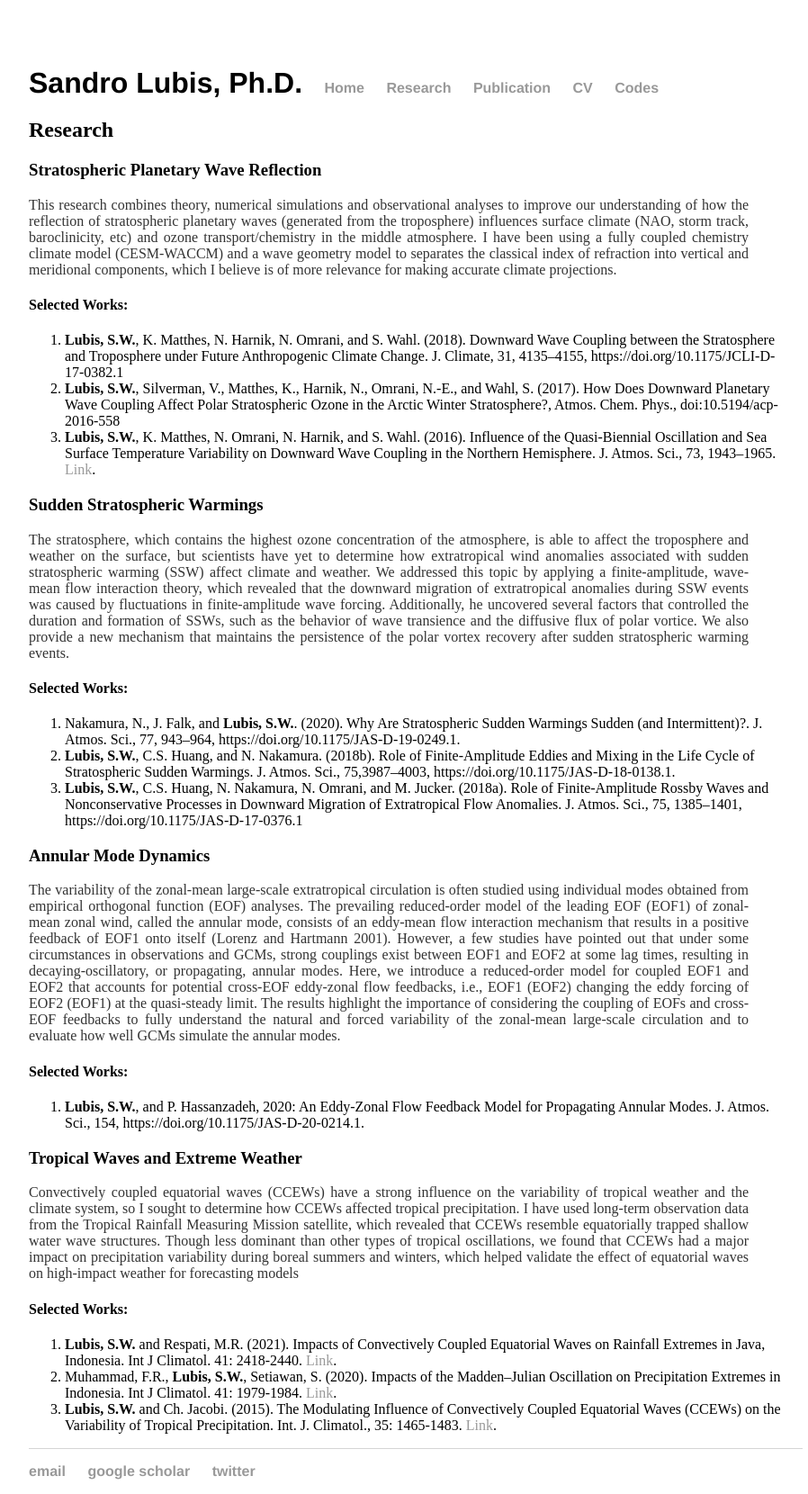
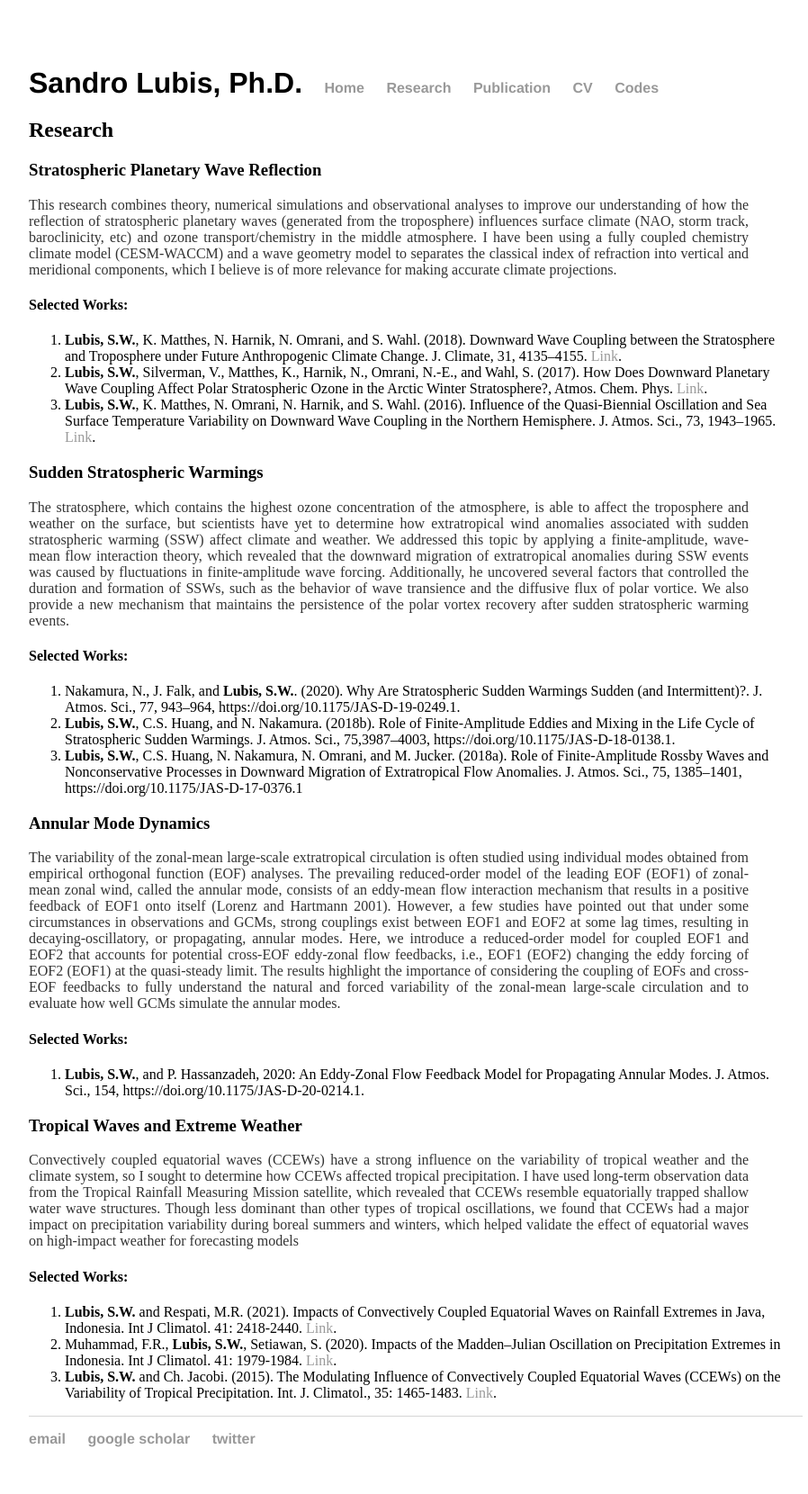
Before and after one commit to sandrolubis/sandrolubis.github.io, a Jekyll site: the page built from research/index.html, in a window 1280 px wide. Shown: the whole page at 90% size, without its empty margins (276-1174 px from the left). Built offline with Jekyll 4.4.1, drawn with Linux system fonts in a browser that asks for light colours; after the commit the page ends 1624 px from its top, so only the background shows below that.

Commit message:
Update index.html

```diff
--- a/research/index.html
+++ b/research/index.html
@@ -12,10 +12,10 @@ title: Research Interests | Sandro Lubis
 				components, which I believe is of more relevance for making accurate climate projections.  </font></p>
 			<h4>Selected Works:</h4>
 			<ol>
-			  <li><b>Lubis, S.W.</b>, K. Matthes, N. Harnik, N. Omrani, and S. Wahl. (2018). Downward Wave Coupling between the Stratosphere and Troposphere under Future Anthropogenic Climate Change. J. Climate, 31, 4135–4155, https://doi.org/10.1175/JCLI-D-17-0382.1</li>
-			  <li><b>Lubis, S.W.</b>, Silverman, V., Matthes, K., Harnik, N., Omrani, N.-E., and Wahl, S. (2017). How Does Downward Planetary Wave Coupling Affect Polar Stratospheric Ozone in the Arctic Winter Stratosphere?, Atmos. Chem. Phys., doi:10.5194/acp-2016-558</li>
+			  <li><b>Lubis, S.W.</b>, K. Matthes, N. Harnik, N. Omrani, and S. Wahl. (2018). Downward Wave Coupling between the Stratosphere and Troposphere under Future Anthropogenic Climate Change. J. Climate, 31, 4135–4155. <a href="https://doi.org/10.1175/JCLI-D-17-0382.1">Link</a>.</li>
+			  <li><b>Lubis, S.W.</b>, Silverman, V., Matthes, K., Harnik, N., Omrani, N.-E., and Wahl, S. (2017). How Does Downward Planetary Wave Coupling Affect Polar Stratospheric Ozone in the Arctic Winter Stratosphere?, Atmos. Chem. Phys. <a href="https://doi.org/10.5194/acp-2016-558">Link</a>.</li>
 			  <li><b>Lubis, S.W.</b>, K. Matthes, N. Omrani, N. Harnik, and S. Wahl. (2016). Influence of the Quasi-Biennial Oscillation and Sea Surface Temperature Variability on Downward Wave Coupling in the Northern Hemisphere.
-				  J. Atmos. Sci., 73, 1943–1965.<a href="https://10.1175/JAS-D-15-0072.1"> Link</a>. </li>
+				  J. Atmos. Sci., 73, 1943–1965. <a href="https://10.1175/JAS-D-15-0072.1">Link</a>. </li>
 			</ol>
 
 
```
